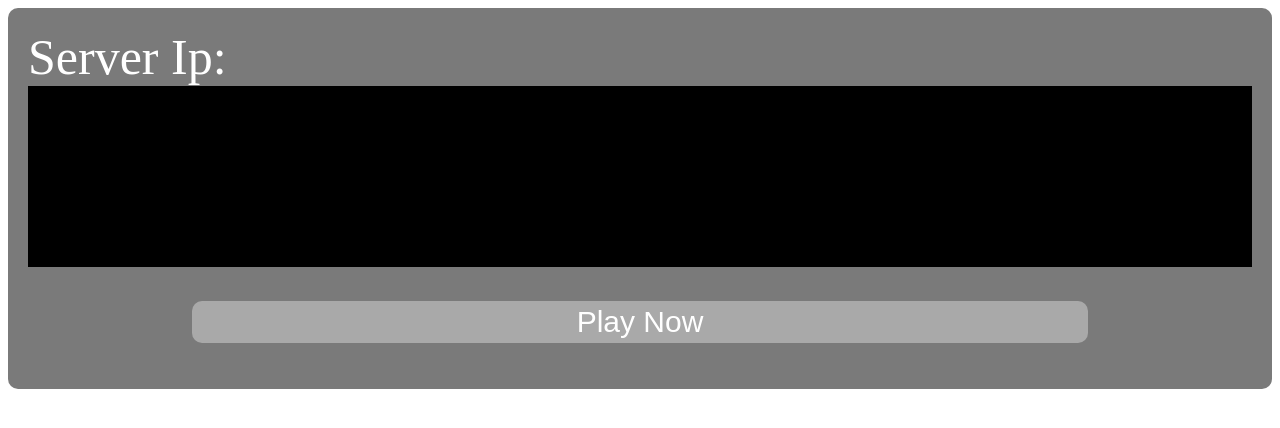
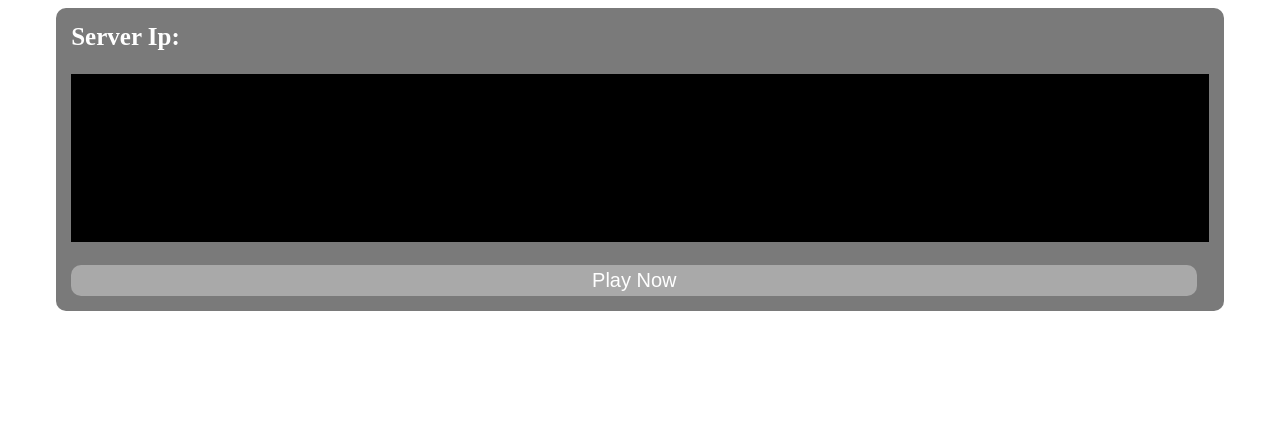
Before and after one commit to Game-Central/external-files, a plain HTML site: page eaglerping/ping.html in a window 1280 px wide. Drawn offline with Linux system fonts and the light colour scheme.

Commit message:
Update ping.html

```diff
--- a/eaglerping/ping.html
+++ b/eaglerping/ping.html
@@ -4,24 +4,21 @@
     <style>
           .play-button {
   border-radius: 10px;
-  width: 70%;
+  width: 99%;
   border: none;
   background-color: darkgrey;
   padding: 4px;
-  font-size: 30px;
+  font-size: 20px;
   color: white;
   margin: auto;
-  position: fixed;
-  left: 0;
-  right: 0;
       }
       .page-content {
   border-radius: 10px;
-  width: 98 %;
+  width: 90%;
   border: none;
   background-color: #7A7A7A;
-  padding: 20px;
-  font-size: 30px;
+  padding: 15px;
+  font-size: 20px;
   color: white;
         margin: auto;
       }
@@ -34,11 +31,11 @@
   </head>
 <body>
 <div class="page-content">
-    <a style="color: white;font-size: 50px;">Server Ip: </a><a id="iptext" style="color: white; font-size: 50px;"></a><br>
+    <strong><a style="color: white;font-size: 25px;">Server Ip: </a></strong><br><a id="iptext" style="color: white; font-size: 20px;"></a><br>
     <div id="embed"></div>
     <br>
     <button class="play-button" id="button">Play Now</button>
-    <br><br>
+    <br>
     <script type="text/javascript" src="embed.min.js"></script>
     <script type="text/javascript">
       var server = (new window.URL(window.location.href)).searchParams.get('server');
```
